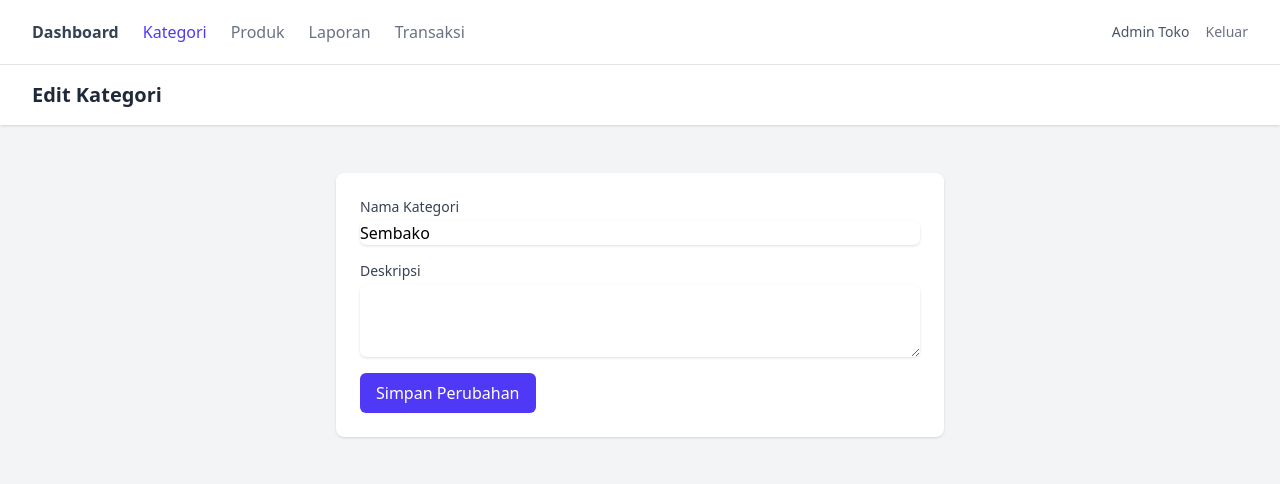
After one commit to BoengGit/pos-toko, a Laravel app: page /categories/1/edit in a window 1280 px wide. The commit adds this page. Shown: the top 484 px of the page. Run offline with Laravel 12, Linux system fonts and the light colour scheme; a user stored in the database is signed in; data comes from the database, SQL or seed files in the repository; style sheets or scripts are compiled from the project's sources.

Commit message:
edit, add, fix some mistaked

```diff
--- a/app/Http/Requests/UpdateProductRequest.php
+++ b/app/Http/Requests/UpdateProductRequest.php
@@ -27,7 +27,7 @@ class UpdateProductRequest extends FormRequest
             'code' => 'required|string|max:20|unique:products,code,'.$this->product->id,
             'name' => 'required|string|max:150',
             'unit' => 'required|string|max:20',
-            'price' => 'required|integer|min:0',
+            'price' => 'required|integer|min:1',
             'stock' => 'required|integer|min:0',
         ];
     }
--- /dev/null
+++ b/resources/views/master-data/category/edit.blade.php
@@ -0,0 +1,34 @@
+<x-app-layout>
+    <x-slot name="header">
+        <h2 class="font-semibold text-xl text-gray-800">Edit Kategori</h2>
+    </x-slot>
+
+    <div class="py-12">
+        <div class="max-w-2xl mx-auto sm:px-6 lg:px-8">
+            <x-card>
+                <form action="{{ route('categories.update', $category) }}" method="POST" class="space-y-4">
+                    @csrf
+                    @method('PUT')
+                    <div>
+                        <label class="block text-sm font-medium text-gray-700">Nama Kategori</label>
+                        <input type="text" name="name" value="{{ old('name', $category->name) }}"
+                            class="mt-1 block w-full rounded-md border-gray-300 shadow-sm">
+                        @error('name')
+                            <p class="text-sm text-red-600 mt-1">{{ $message }}</p>
+                        @enderror
+                    </div>
+                    <div>
+                        <label class="block text-sm font-medium text-gray-700">Deskripsi</label>
+                        <textarea name="description" rows="3" class="mt-1 block w-full rounded-md border-gray-300 shadow-sm">{{ old('description', $category->description) }}</textarea>
+                        @error('description')
+                            <p class="text-sm text-red-600 mt-1">{{ $message }}</p>
+                        @enderror
+                    </div>
+                    <button type="submit" class="bg-indigo-600 text-white px-4 py-2 rounded-md">
+                        Simpan Perubahan
+                    </button>
+                </form>
+            </x-card>
+        </div>
+    </div>
+</x-app-layout>
--- a/resources/views/master-data/product/index.blade.php
+++ b/resources/views/master-data/product/index.blade.php
@@ -48,7 +48,7 @@
                     <tbody class="divide-y divide-gray-100">
                         @forelse ($products as $product)
                             <tr
-                                class="@if ($product->stock == 0) bg-red-50 @elseif ($product->stock < 10) bg-yellow-50 @endif">
+                                class="@if ($product->stock == 0) bg-red-50 @elseif ($product->stock < config('app.low_stock')) bg-yellow-50 @endif">
                                 <td class="px-4 py-2 text-sm">
                                     {{ $product->code }}
                                 </td>
@@ -91,7 +91,7 @@
                             </tr>
                         @empty
                             <tr>
-                                <td colspan="6" class="px-4 py-6 text-center text-gray-500">
+                                <td colspan="7" class="px-4 py-6 text-center text-gray-500">
                                     Belum ada data produk.
                                 </td>
                             </tr>
--- a/routes/web.php
+++ b/routes/web.php
@@ -36,4 +36,7 @@ Route::middleware(['auth', 'role:admin'])->group(function () {
 Route::middleware(['auth', 'role:admin,kasir'])->group(function () {
     Route::get('/pos', [PosController::class, 'index'])->name('pos.index');
     Route::post('/pos', [PosController::class, 'store'])->name('pos.store');
+    Route::get('/pos/history', function () {
+        return 'Halaman Riwayat Transaksi Kasir';
+    })->name('pos.history');
 });
```
Also changed, not shown: resources/views/master-data/category/index.blade.php (+22 -1 lines).
